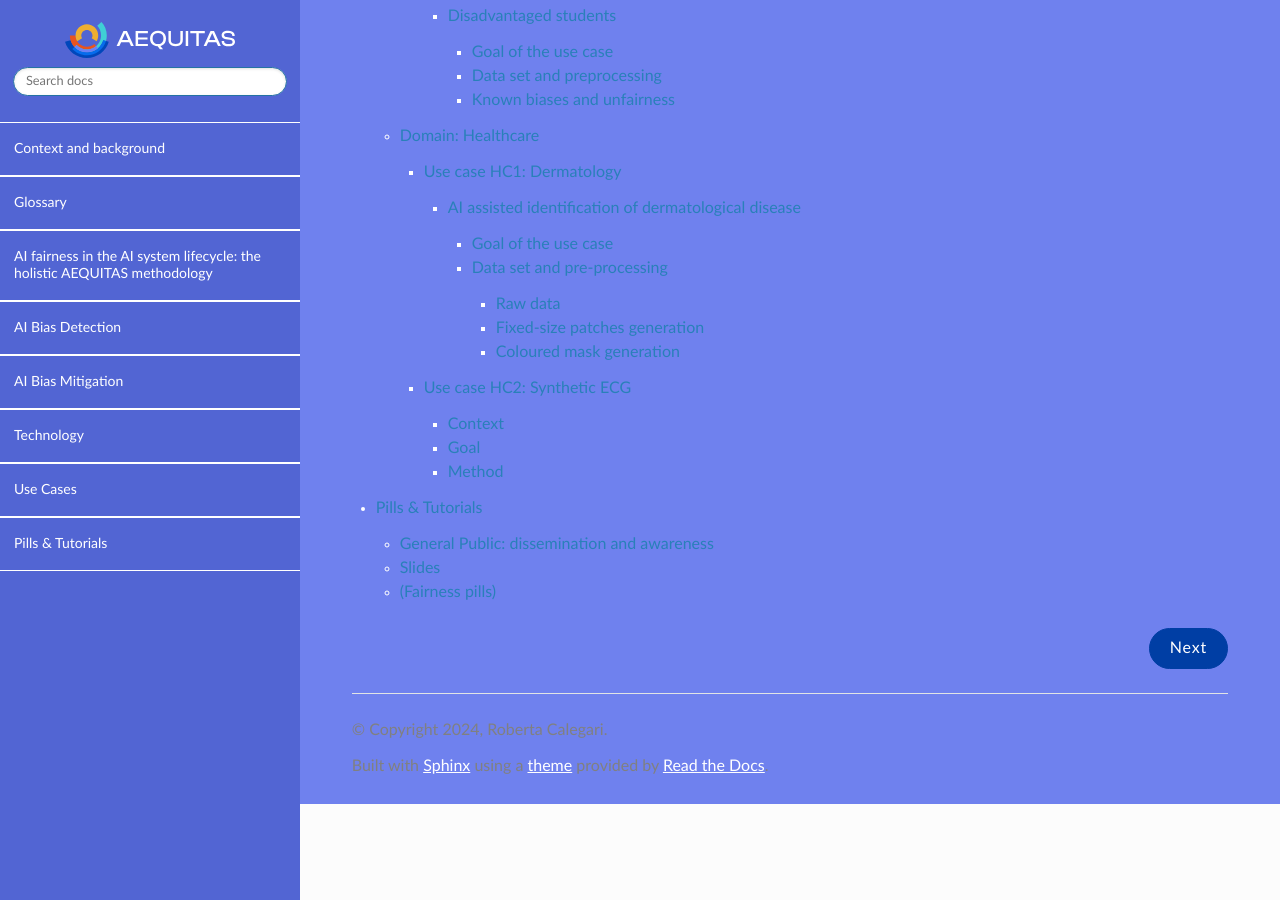
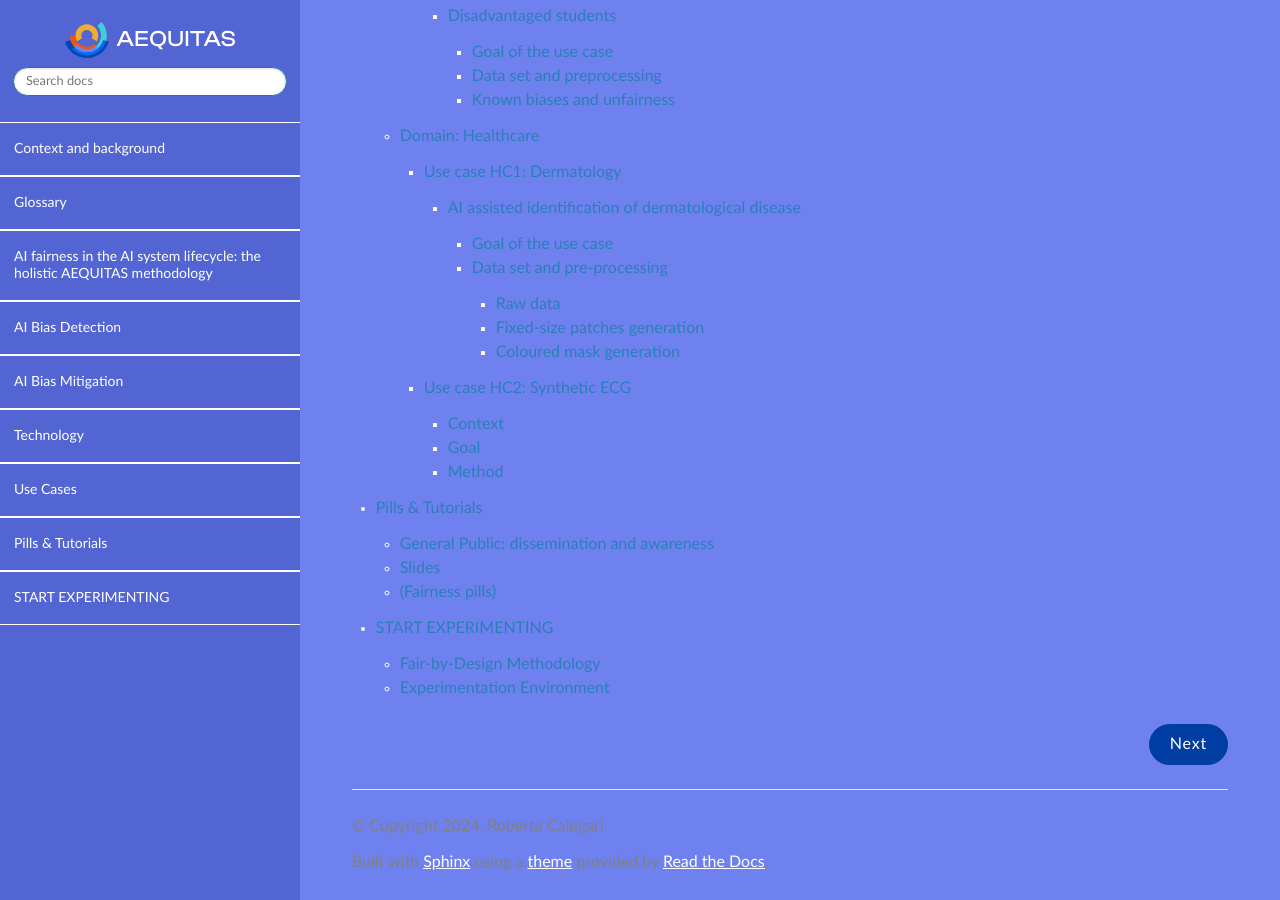
Before and after one commit to aequitas-aod/aequitas-home, a Sphinx documentation site: the page built from docs/source/index.rst, in a window 1280 px wide and 900 px high, scrolled down 3363 px. Built offline with Sphinx 7.4.7 and the Read the Docs theme 3.1.0, drawn with Linux system fonts in a browser that asks for light colours.

Commit message:
rc: index

```diff
--- a/docs/source/index.rst
+++ b/docs/source/index.rst
@@ -34,3 +34,4 @@ Contents
    technology
    usecases
    pills
+   fair-by-design
```
